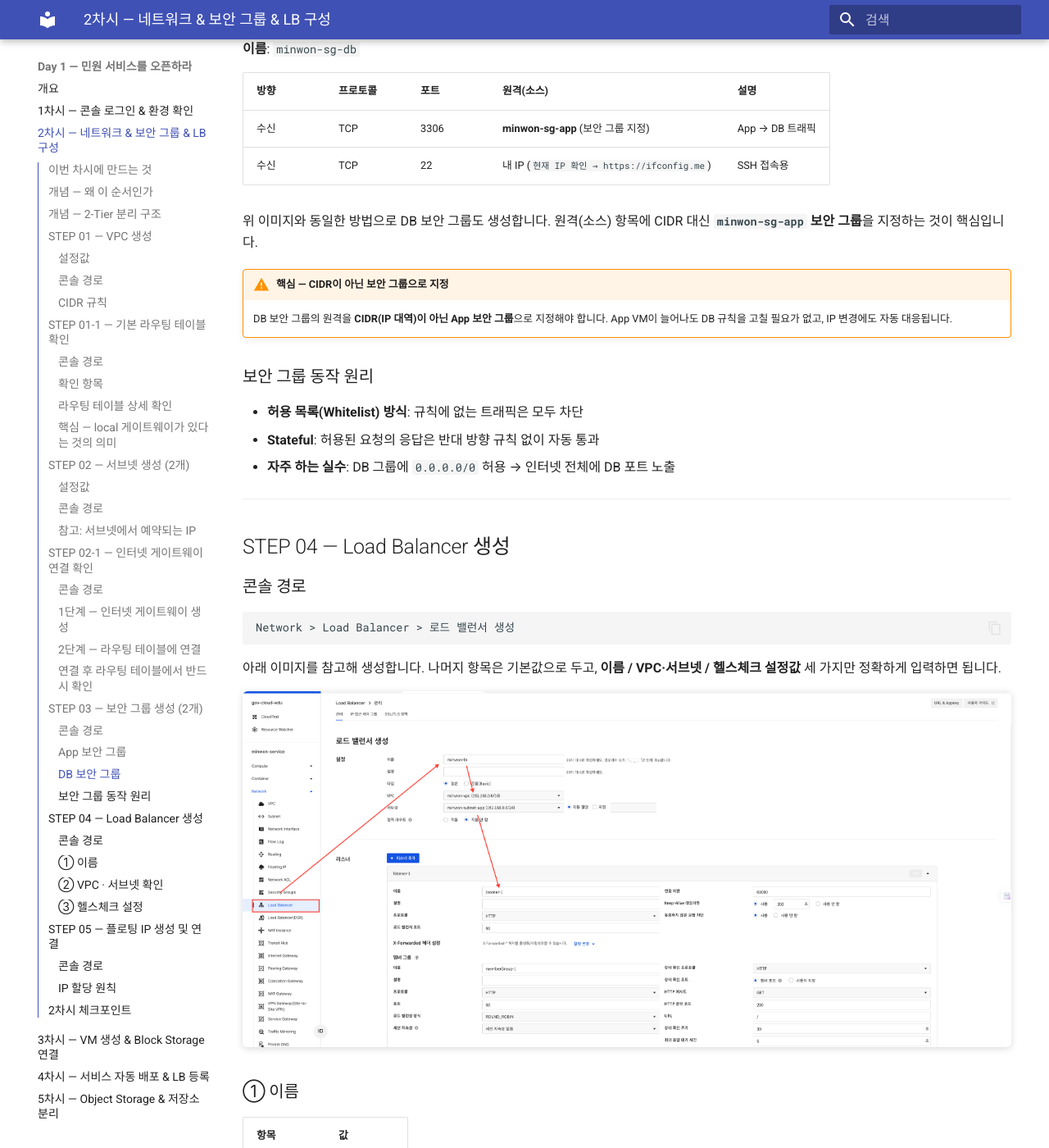
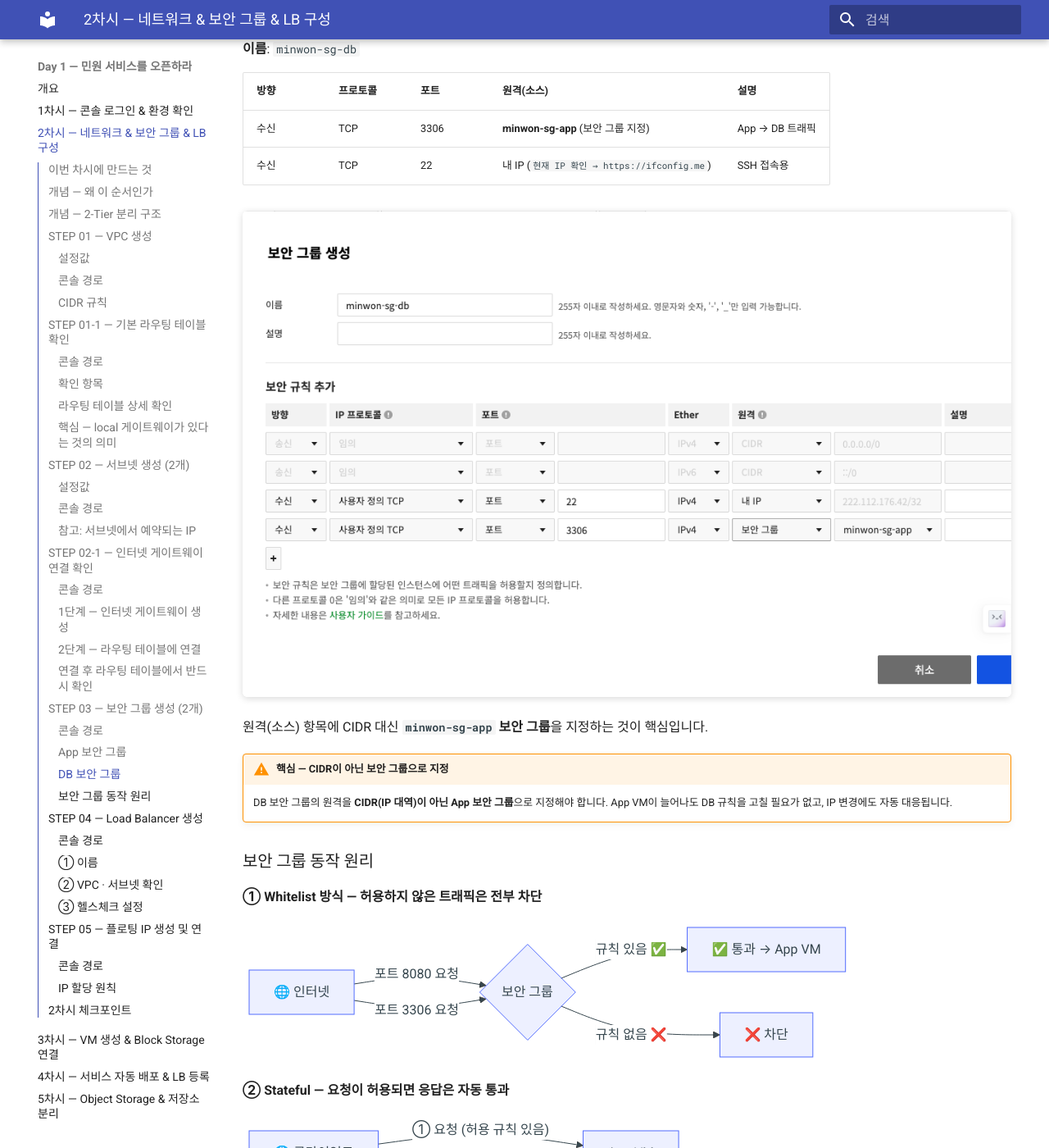
Before and after one commit to skilleat-labs/cloud-native-minwon-lab, an MkDocs documentation site: the page built from docs/day1/session2.md, in a window 1280 px wide and 1400 px high, scrolled down 8899 px. Shown: the whole window at 82% size. Built offline with MkDocs 1.6.1 and Material for MkDocs 9.7.7, drawn with Linux system fonts in a browser that asks for light colours; part of the change alters nothing that is shown; some of the changed text lies outside the part shown.

Commit message:
day1/session2: 보안 그룹 동작 원리 Mermaid 다이어그램으로 시각화
- DB 보안 그룹 캡처 추가
- Whitelist 방식 / Stateful / 잘못된 설정 3가지를 다이어그램으로 표현
- Mermaid 다이어그램 지원 설정 추가

Co-Authored-By: Claude Sonnet 4.6 <noreply@anthropic.com>

````diff
--- a/docs/day1/session2.md
+++ b/docs/day1/session2.md
@@ -256,7 +256,8 @@ Network > Security Group > 보안 그룹 생성
 | 수신 | TCP | 3306 | **minwon-sg-app** (보안 그룹 지정) | App → DB 트래픽 |
 | 수신 | TCP | 22 | 내 IP (`현재 IP 확인 → https://ifconfig.me`) | SSH 접속용 |
 
-위 이미지와 동일한 방법으로 DB 보안 그룹도 생성합니다.
+![DB 보안 그룹 생성 화면](./images/2-5-sg-db-create.png)
+
 원격(소스) 항목에 CIDR 대신 **`minwon-sg-app` 보안 그룹**을 지정하는 것이 핵심입니다.
 
 !!! warning "핵심 — CIDR이 아닌 보안 그룹으로 지정"
@@ -265,9 +266,36 @@ Network > Security Group > 보안 그룹 생성
 
 ### 보안 그룹 동작 원리
 
-- **허용 목록(Whitelist) 방식**: 규칙에 없는 트래픽은 모두 차단
-- **Stateful**: 허용된 요청의 응답은 반대 방향 규칙 없이 자동 통과
-- **자주 하는 실수**: DB 그룹에 `0.0.0.0/0` 허용 → 인터넷 전체에 DB 포트 노출
+**① Whitelist 방식 — 허용하지 않은 트래픽은 전부 차단**
+
+```mermaid
+flowchart LR
+    A[🌐 인터넷] -->|포트 8080 요청| B{보안 그룹}
+    A -->|포트 3306 요청| B
+    B -->|규칙 있음 ✅| C[✅ 통과 → App VM]
+    B -->|규칙 없음 ❌| D[❌ 차단]
+```
+
+**② Stateful — 요청이 허용되면 응답은 자동 통과**
+
+```mermaid
+flowchart LR
+    A[🌐 클라이언트] -->|"① 요청 (허용 규칙 있음)"| B[App VM]
+    B -->|"② 응답 (규칙 없어도 자동 통과)"| A
+```
+
+**③ 자주 하는 실수 — DB에 0.0.0.0/0 허용**
+
+```mermaid
+flowchart LR
+    A[🌐 인터넷 전체] -->|"0.0.0.0/0 → 3306"| B["💀 DB VM\n(누구나 접근 가능)"]
+    style A fill:#ff4444,color:#fff
+    style B fill:#ff4444,color:#fff
+```
+
+!!! danger "절대 하면 안 되는 설정"
+    DB 보안 그룹의 원격을 `0.0.0.0/0`으로 설정하면 전 세계 누구나 DB에 접근을 시도할 수 있습니다.
+    원격은 반드시 **`minwon-sg-app` 보안 그룹**으로 지정하세요.
 
 ---
 
--- a/mkdocs.yml
+++ b/mkdocs.yml
@@ -54,4 +54,8 @@ markdown_extensions:
   - attr_list
   - pymdownx.highlight:
       anchor_linenums: true
-  - pymdownx.superfences
+  - pymdownx.superfences:
+      custom_fences:
+        - name: mermaid
+          class: mermaid
+          format: !!python/name:pymdownx.superfences.fence_code_format
````
Also changed, not shown: docs/day1/images/2-5-sg-db-create.png (added).
